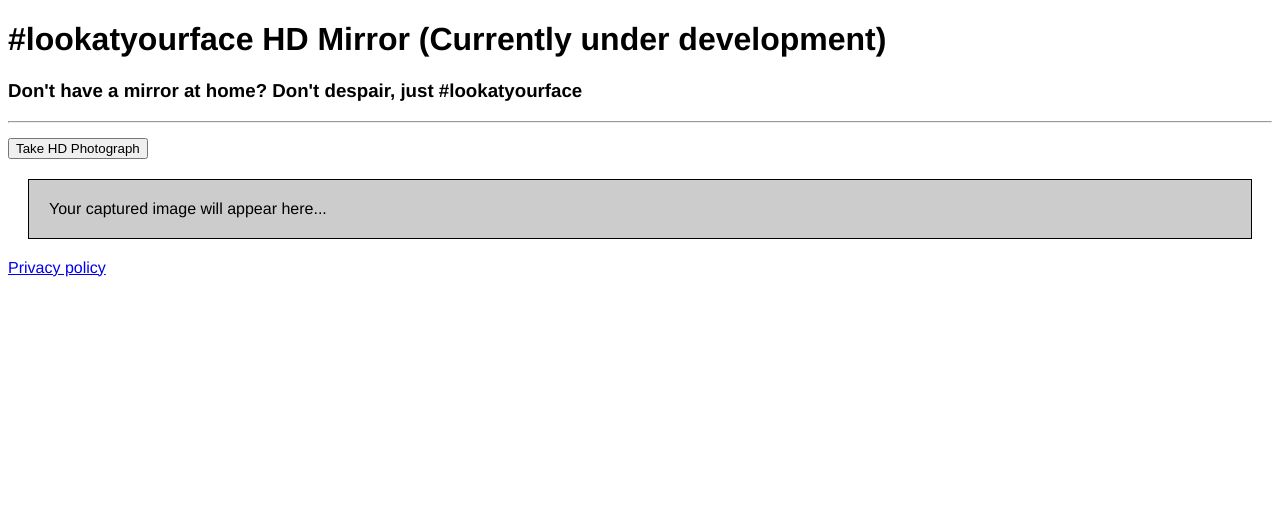
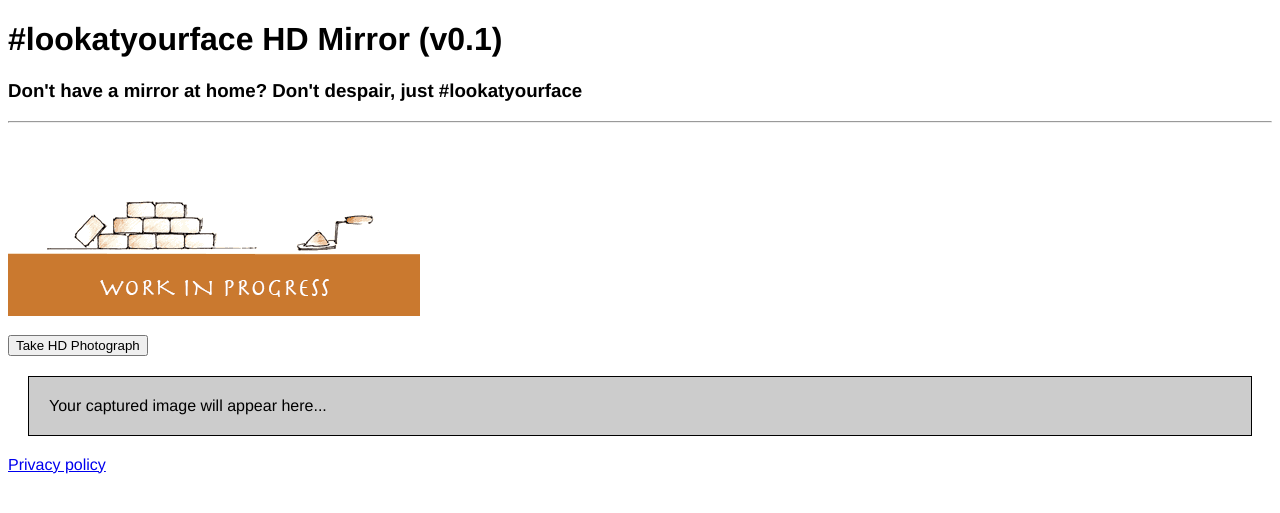
Before and after one commit to saurabh21289/lookatyourface, a Flask app: page / in a window 1280 px wide. Shown: the top 513 px of the page. Run offline with Flask 2, Linux system fonts and the light colour scheme; some libraries are stand-ins or nearby versions.

Commit message:
Added cool wip gif Signed-off-by: Saurabh Singh <saurabh.singh@digi.com>

```diff
--- a/application.py
+++ b/application.py
@@ -6,7 +6,7 @@ application = Flask(__name__)
 # a route where we will display a welcome message via an HTML template
 @application.route("/")
 def hello():
-    message = "(Currently under development)"
+    message = "v0.1"
     return render_template('index.html', message=message)
 
 @application.route("/privacy")
--- a/templates/index.html
+++ b/templates/index.html
@@ -22,10 +22,11 @@
     fjs.parentNode.insertBefore(js, fjs);
   }(document, 'script', 'facebook-jssdk'));</script>
 
-	<h1>#lookatyourface HD Mirror {{message}}</h1>
+	<h1>#lookatyourface HD Mirror ({{message}})</h1>
 	<h3>Don't have a mirror at home? Don't despair, just #lookatyourface</h3>
   <div class="fb-like" data-href="https://www.facebook.com/Lookatyourface-267563734083360/?ref=br_rs" data-width="400" data-layout="button_count" data-action="like" data-size="small" data-show-faces="false" data-share="true"></div>
   <hr>
+  <img src='static/wip.gif' alt='wip2' width=auto>
 	<div id="my_camera"></div>
 
 	<!-- First, include the Webcam.js JavaScript Library -->
```
Also changed, not shown: static/wip.gif (added).
